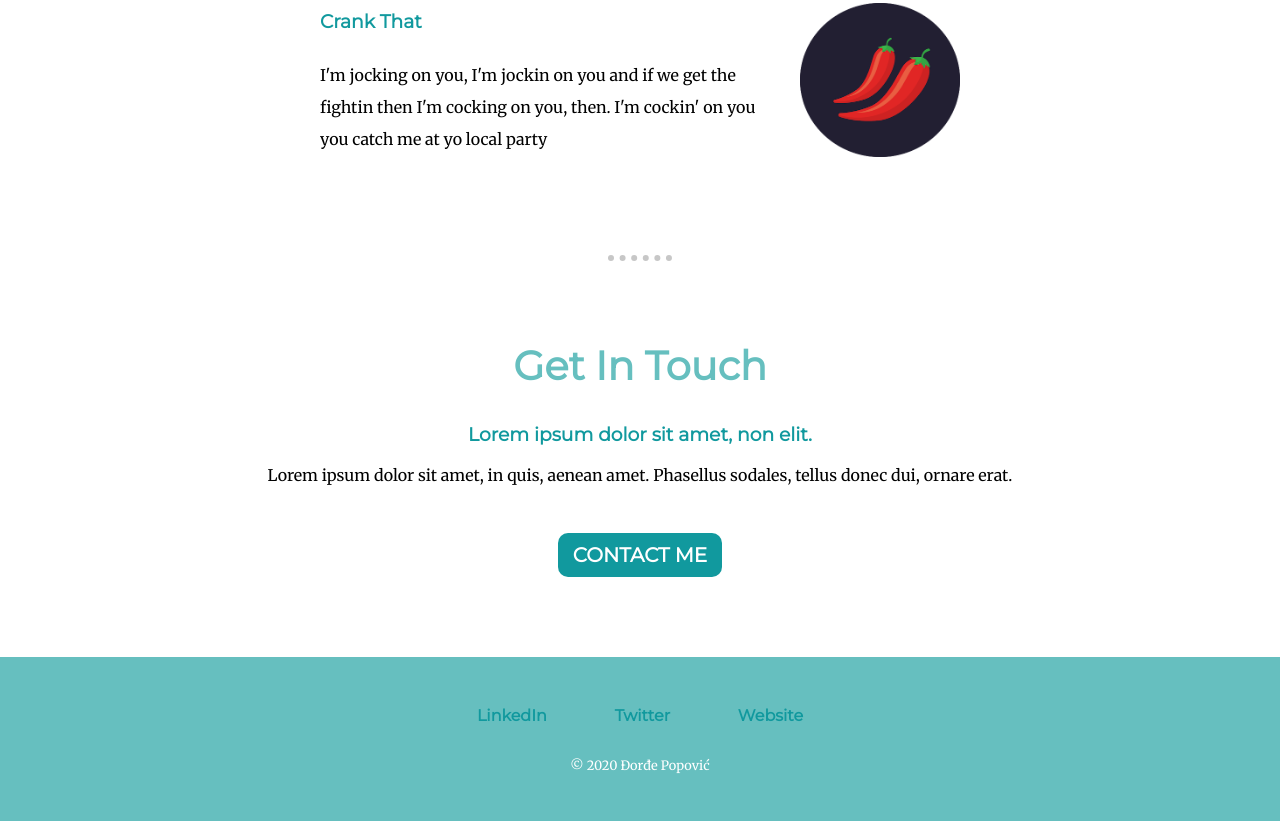
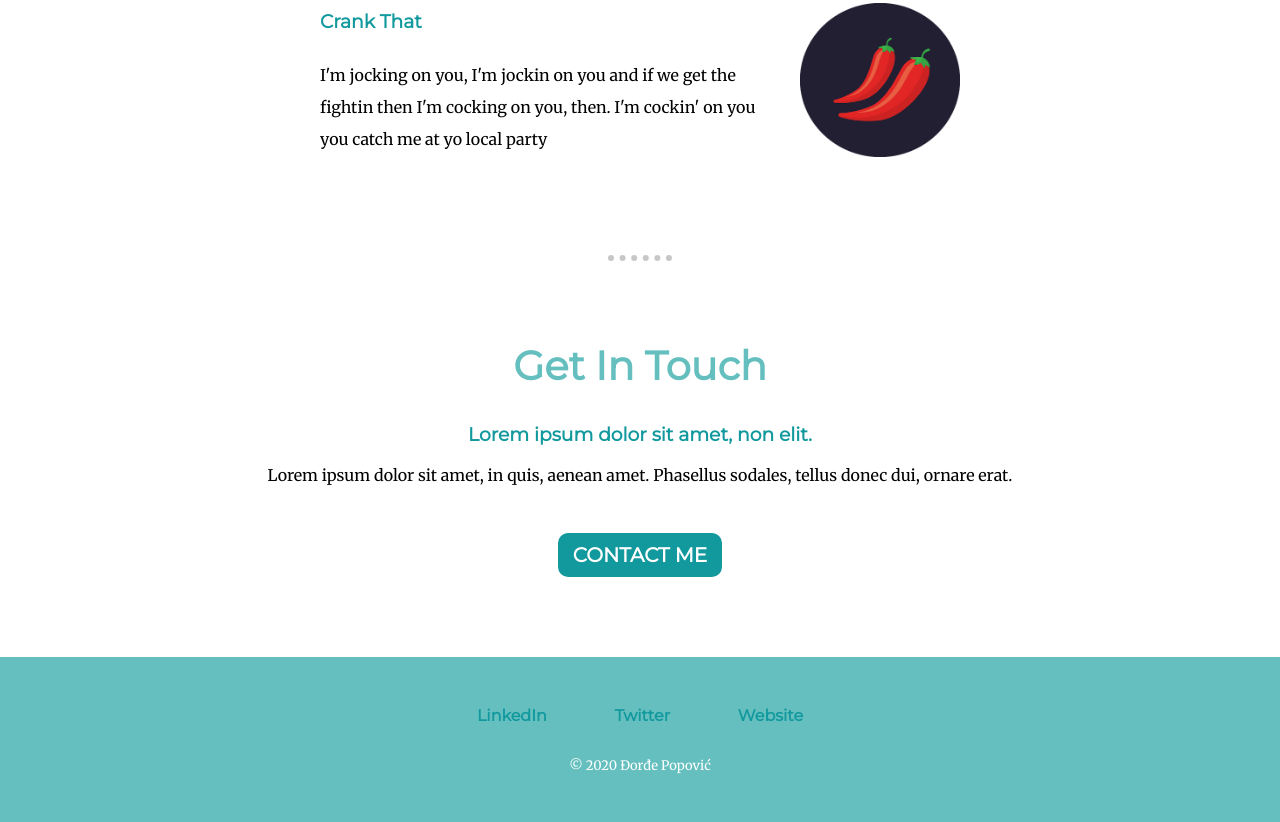
Before and after one commit to Grekus14/cv, a plain HTML site: page index.html in a window 1280 px wide. Shown: the part 1774-2596 px from the top of the page. Drawn offline with Linux system fonts and the light colour scheme.

Commit message:
Updated footer text

```diff
--- a/css/styles.css
+++ b/css/styles.css
@@ -119,7 +119,7 @@ hr {
 
 .bottom-container p {
     color: white;
-    font-size: 0.8rem;
+    font-size: 13px;
     margin: 2rem auto 0;
 
 }
```
